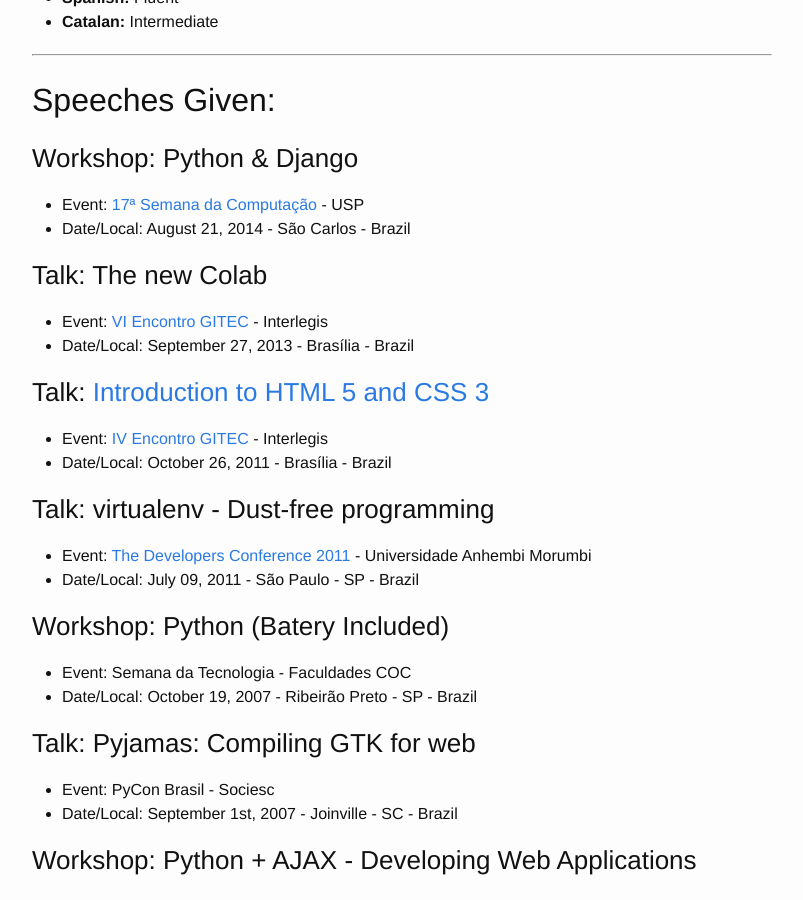
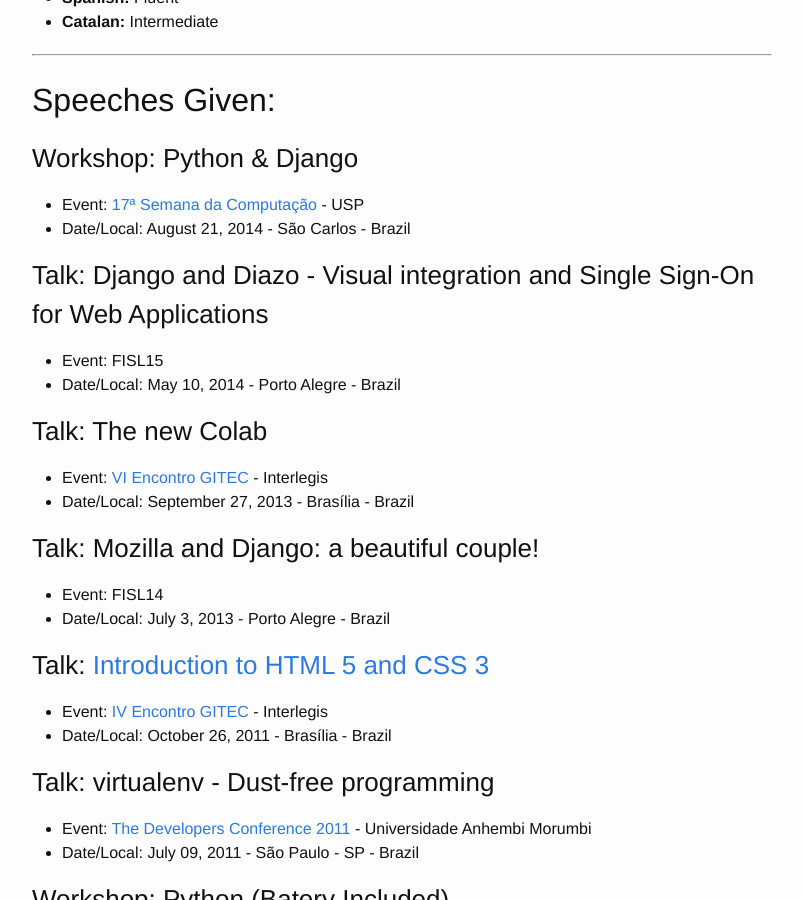
Before and after one commit to seocam/seocam.github.io, a Jekyll site: the page built from 02-resume.md, in a window 1280 px wide and 900 px high, scrolled down 4552 px. Shown: the whole window, without its empty margins (238-1041 px from the left). Built offline with Jekyll 4.4.1, drawn with Linux system fonts in a browser that asks for light colours.

Commit message:
Added FISL talks to resume

```diff
--- a/02-resume.md
+++ b/02-resume.md
@@ -188,10 +188,19 @@ company CEO.
   * Event: [17ª Semana da Computação](http://semcomp.icmc.usp.br/17/) \- USP
   * Date/Local: August 21, 2014 - São Carlos - Brazil
 
+### Talk: Django and Diazo - Visual integration and Single Sign-On for Web Applications
+  * Event: FISL15
+  * Date/Local: May 10, 2014 - Porto Alegre - Brazil
+
 ### Talk: The new Colab
 
   * Event: [VI Encontro GITEC](http://colab.interlegis.leg.br/wiki/VIEncontroGitec) \- Interlegis
   * Date/Local: September 27, 2013 - Brasília - Brazil
+
+### Talk: Mozilla and Django: a beautiful couple!
+
+  * Event: FISL14
+  * Date/Local: July 3, 2013 - Porto Alegre - Brazil
 
 ### Talk: [Introduction to HTML 5 and CSS 3](http://youtu.be/iJBvPBUoSMc)
 
```
